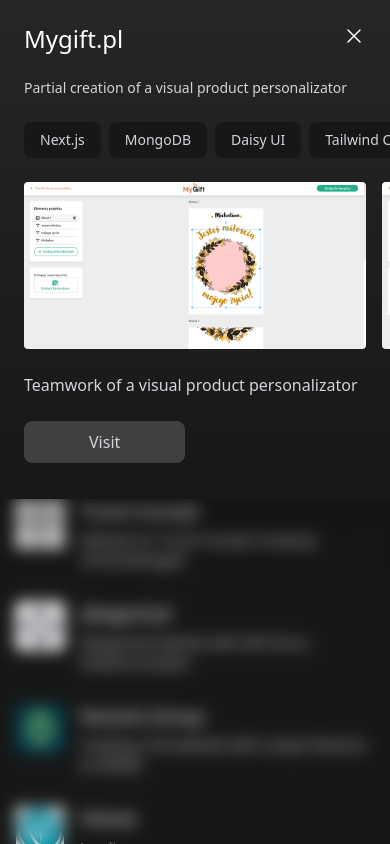
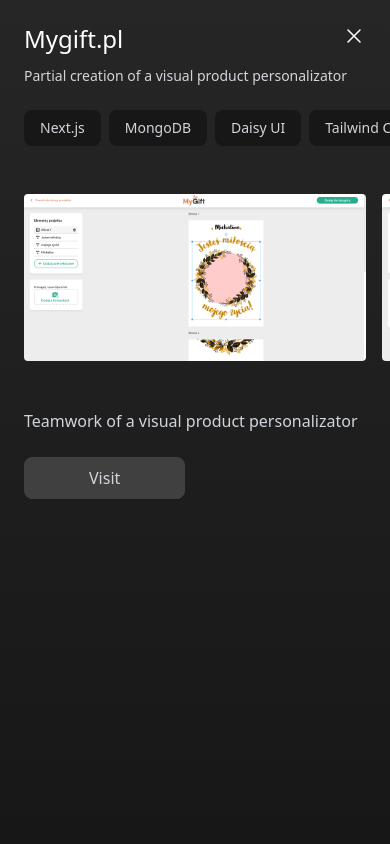
Before and after one commit to frontendkris/frontendkris.dev, an Astro site: page / in a window 390 px wide. Both pictures are taken after a click on the element 195 px from the left and 942 px from the top of the page. Shown: the part 520-1364 px from the top of the page. Built offline with nearby package versions, Linux system fonts and the light colour scheme; Astro itself is replaced by a stand-in of ours.

Commit message:
Better styling of project popup

```diff
--- a/src/components/Lab.astro
+++ b/src/components/Lab.astro
@@ -10,7 +10,7 @@
   <ImageReveal src="https://media.tenor.com/l4VXUXKwlREAAAAC/stephen-stephen-colbert.gif" direction="top">
     <Heading size={2} text="Lab" />
   </ImageReveal>
-  <div class="grid sm:grid-cols-2 md:grid-cols-3 lg:grid-cols-4 gap-x-12 gap-y-8">
+  <div class="grid grid-cols-2 md:grid-cols-3 lg:grid-cols-4 gap-6 md:gap-x-12 md:gap-y-8">
     {
       data.map((lab: Lab) => <LabTile {...lab} />)
     }
--- a/src/components/PortfolioContent.tsx
+++ b/src/components/PortfolioContent.tsx
@@ -51,12 +51,12 @@
             className='
               mt-0 m-auto opacity-0
               bg-gradient-to-b from-neutral-800 to-neutral-900 drop-shadow-2xl md:rounded-xl
-              w-[900px] max-w-full max-h-full overflow-y-scroll no-scrollbar
+              w-[900px] max-w-full max-h-full h-full overflow-y-scroll no-scrollbar
               z-50 animation-fade-in
             '
             onClick = {(event) => event.stopPropagation()}
           >
-            <div className='relative flex flex-col gap-6 p-6 pb-6 md:p-12'>
+            <div className='relative flex flex-col gap-3 p-6 pb-6 md:p-12'>
               <svg
                 onClick={closeProjectPopup}
                 xmlns="http://www.w3.org/2000/svg"
@@ -73,7 +73,7 @@
                 {!!activeProject.company ? `Project realized for ${activeProject.company}` : `Freelance project`}
               </p> */}
             </div>
-            <div className="flex flex-nowrap overflow-x-scroll no-scrollbar px-6 md:px-12 mb-6">
+            <div className="flex flex-nowrap overflow-x-scroll no-scrollbar px-6 md:px-12 md:-mt-6 mb-12">
               {
                 activeProject.technologies.map((tech: string) =>
                 <div
@@ -100,7 +100,7 @@
                 )
               }
             </div>
-            <div className='flex flex-col gap-6 p-6 pb-9 md:p-12'>
+            <div className='flex flex-col gap-6 p-6 pt-12 pb-9 md:p-12'>
               <p className='text-gray-300 text-base md:text-lg m-0 max-w-max'>{activeProject.description}</p>
               <a
                 role="button"
--- a/src/components/partials/ImageReveal.astro
+++ b/src/components/partials/ImageReveal.astro
@@ -25,7 +25,8 @@
     left: 0;
     height: auto;
     width: auto;
-    min-width: 400px;
+    min-width: 300px;
+    max-width: 100wh;
     z-index: 1;
     pointer-events: none;
   }
```
